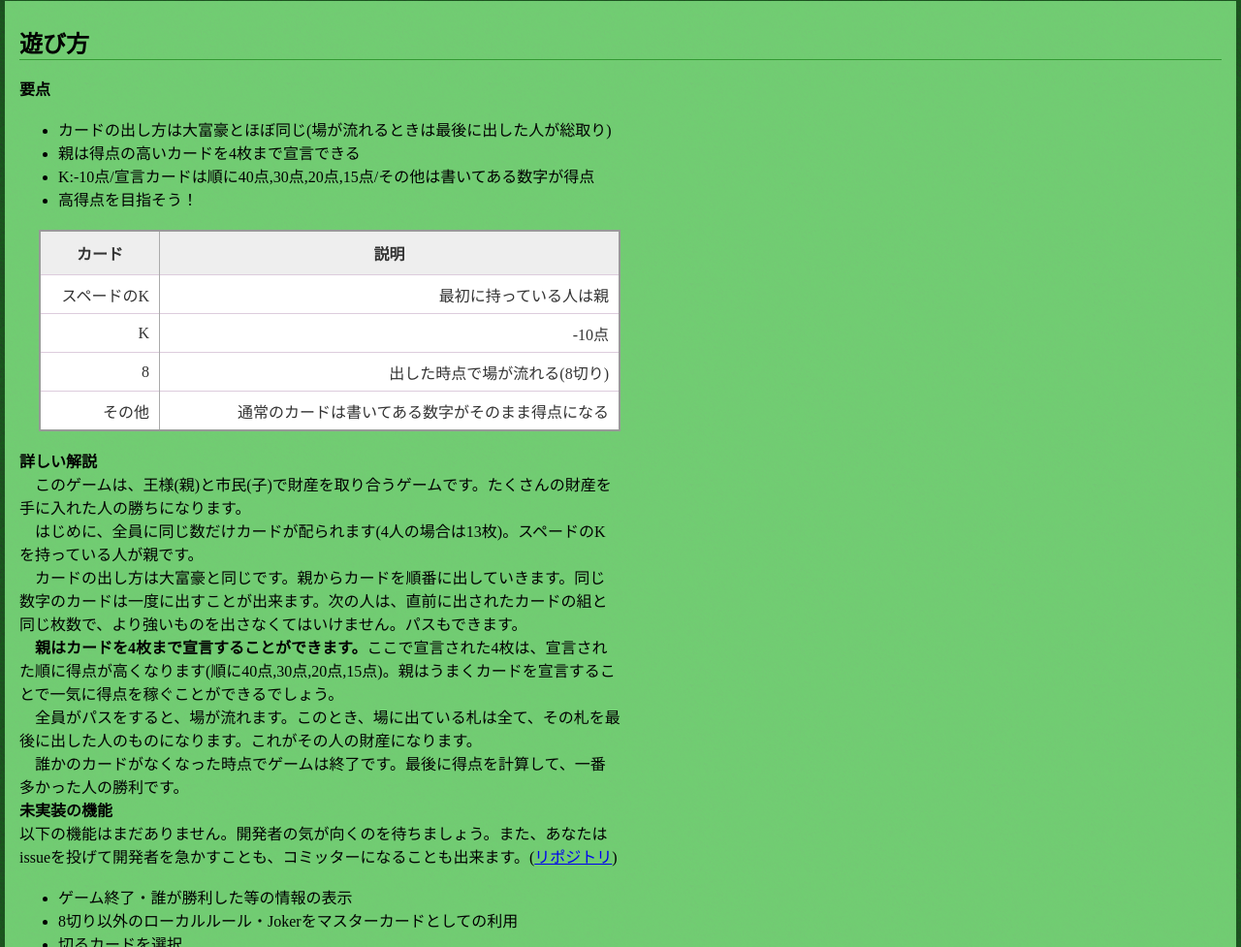
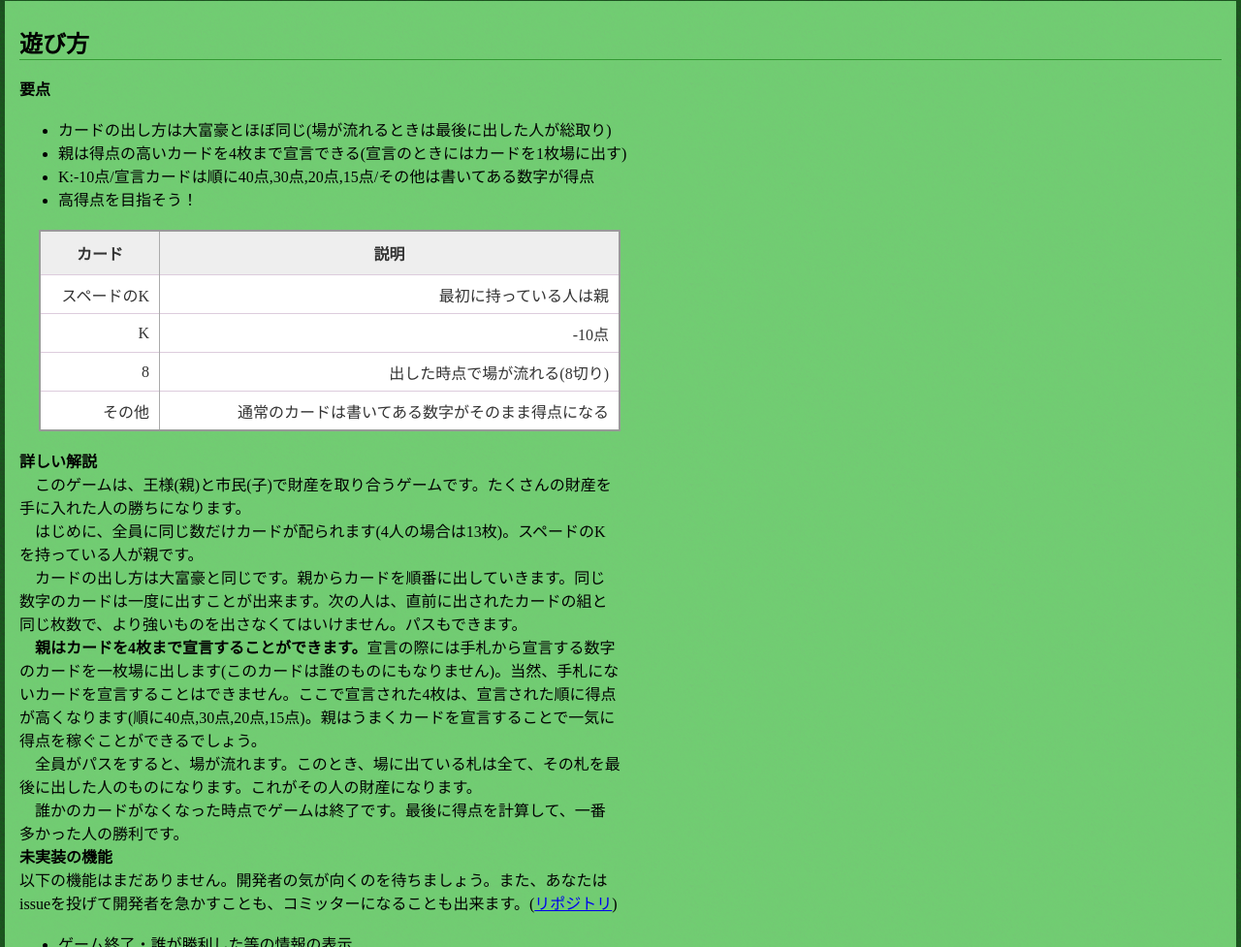
Before and after one commit to myuon/fourKings, a plain HTML site: page index.html in a window 1280 px wide. Shown: the part 651-1628 px from the top of the page at 97% size. Drawn offline with Linux system fonts and the light colour scheme.

Commit message:
update README

```diff
--- a/index.html
+++ b/index.html
@@ -23,7 +23,7 @@
       <p><strong>要点</strong></p>
       <ul>
         <li>カードの出し方は大富豪とほぼ同じ(場が流れるときは最後に出した人が総取り)</li>
-        <li>親は得点の高いカードを4枚まで宣言できる</li>
+        <li>親は得点の高いカードを4枚まで宣言できる(宣言のときにはカードを1枚場に出す)</li>
         <li>K:-10点/宣言カードは順に40点,30点,20点,15点/その他は書いてある数字が得点</li>
         <li>高得点を目指そう！</li>
       </ul>
@@ -41,7 +41,7 @@
       <p>　このゲームは、王様(親)と市民(子)で財産を取り合うゲームです。たくさんの財産を手に入れた人の勝ちになります。</p>
       <p>　はじめに、全員に同じ数だけカードが配られます(4人の場合は13枚)。スペードのKを持っている人が親です。</p>
       <p>　カードの出し方は大富豪と同じです。親からカードを順番に出していきます。同じ数字のカードは一度に出すことが出来ます。次の人は、直前に出されたカードの組と同じ枚数で、より強いものを出さなくてはいけません。パスもできます。</p>
-      <p>　<strong>親はカードを4枚まで宣言することができます。</strong>ここで宣言された4枚は、宣言された順に得点が高くなります(順に40点,30点,20点,15点)。親はうまくカードを宣言することで一気に得点を稼ぐことができるでしょう。</p>
+      <p>　<strong>親はカードを4枚まで宣言することができます。</strong>宣言の際には手札から宣言する数字のカードを一枚場に出します(このカードは誰のものにもなりません)。当然、手札にないカードを宣言することはできません。ここで宣言された4枚は、宣言された順に得点が高くなります(順に40点,30点,20点,15点)。親はうまくカードを宣言することで一気に得点を稼ぐことができるでしょう。</p>
       <p>　全員がパスをすると、場が流れます。このとき、場に出ている札は全て、その札を最後に出した人のものになります。これがその人の財産になります。</p>
       <p>　誰かのカードがなくなった時点でゲームは終了です。最後に得点を計算して、一番多かった人の勝利です。</p>
 
```
Also changed, not shown: 1 other file.
